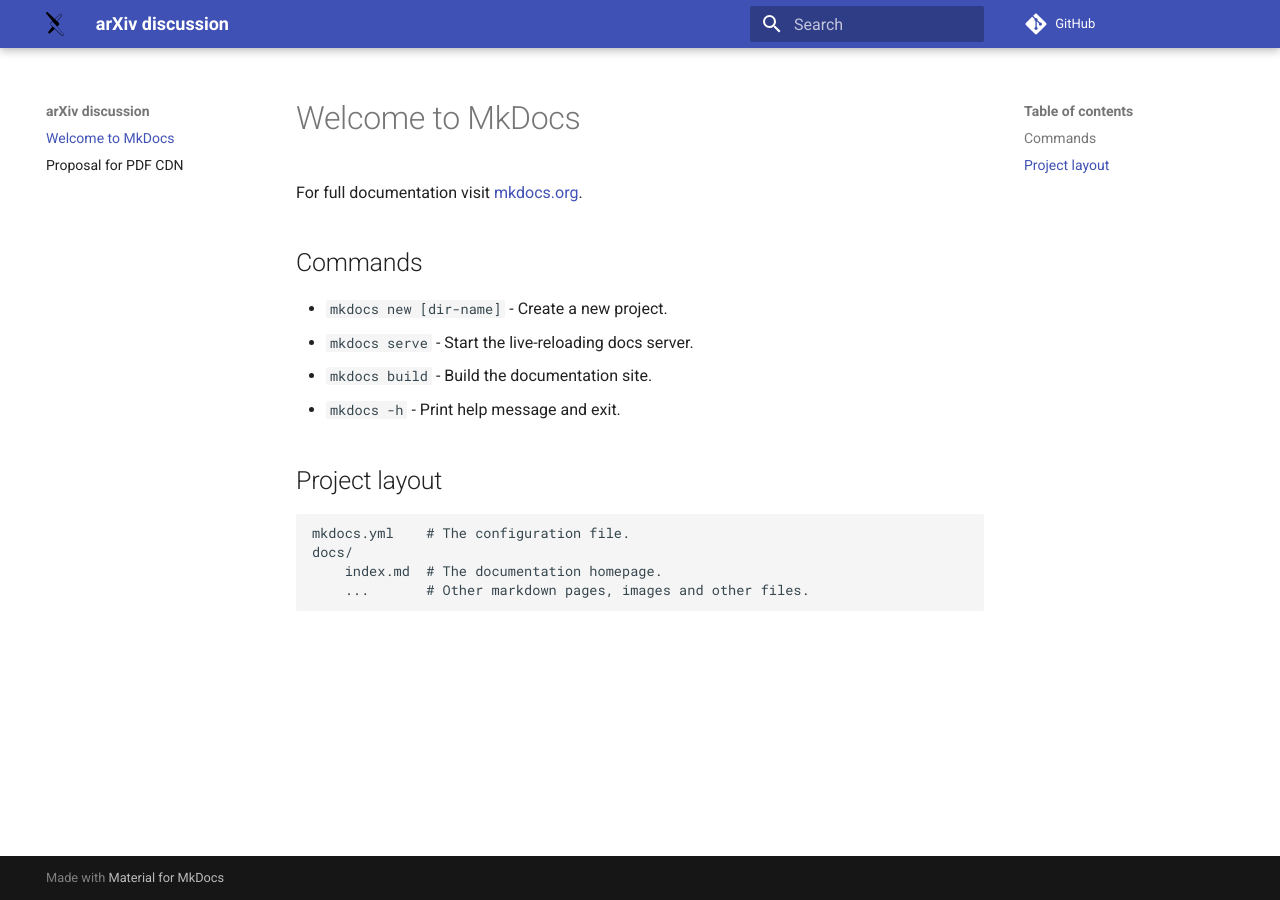
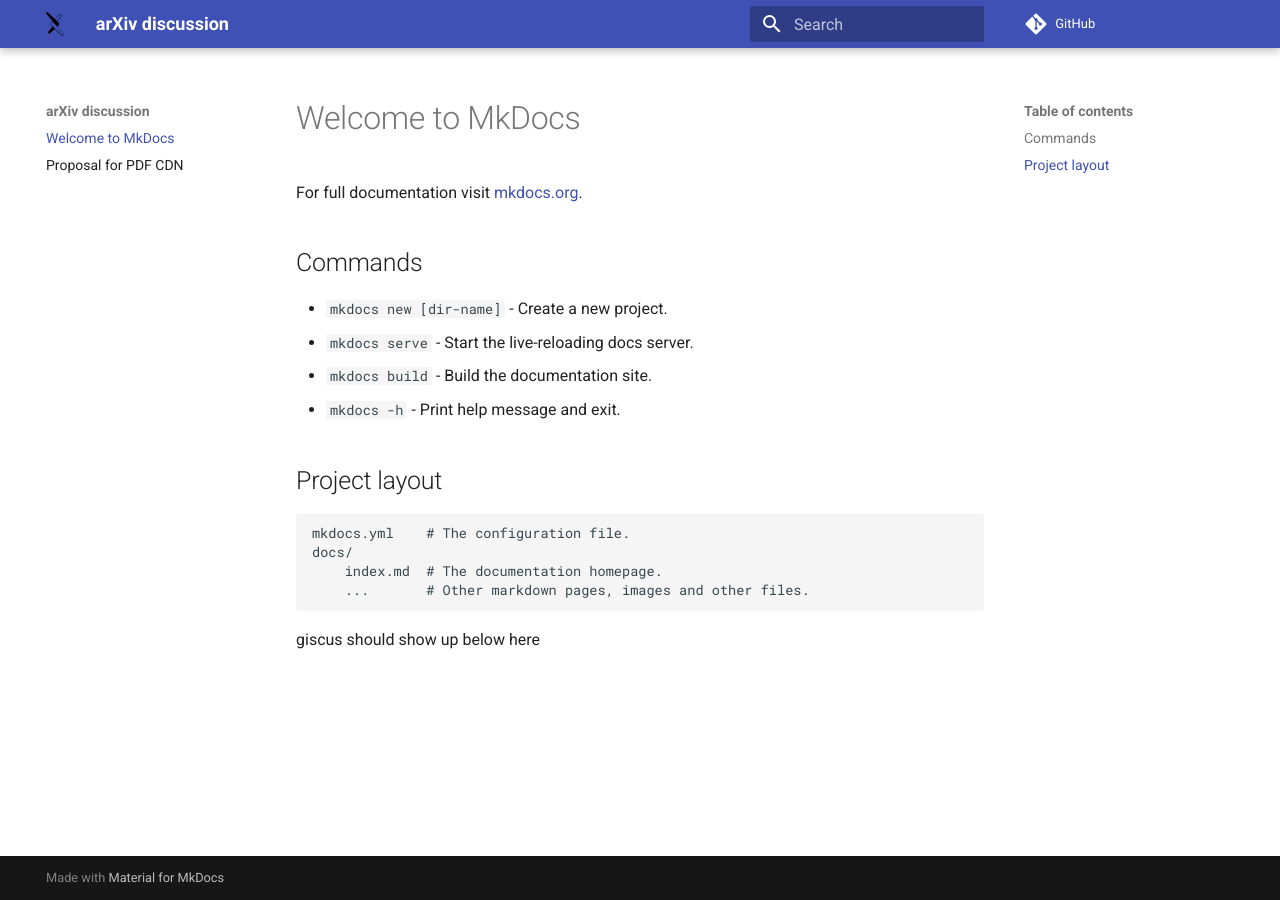
Before and after one commit to arXiv/discussion, an MkDocs documentation site: the page built from docs/index.md, in a window 1280 px wide. Built offline with MkDocs 1.6.1 and Material for MkDocs 9.7.7, drawn with Linux system fonts in a browser that asks for light colours; comment, search, counter and statistics services are not loaded.

Commit message:
Make random change to force action to run

```diff
--- a/docs/index.md
+++ b/docs/index.md
@@ -16,6 +16,8 @@ For full documentation visit [mkdocs.org](https://www.mkdocs.org).
         index.md  # The documentation homepage.
         ...       # Other markdown pages, images and other files.
 
+giscus should show up below here
+
 <script src="https://giscus.app/client.js"
         data-repo="arxiv/discussion/docs"
         data-repo-id="R_kgDOHzoccw"
```
